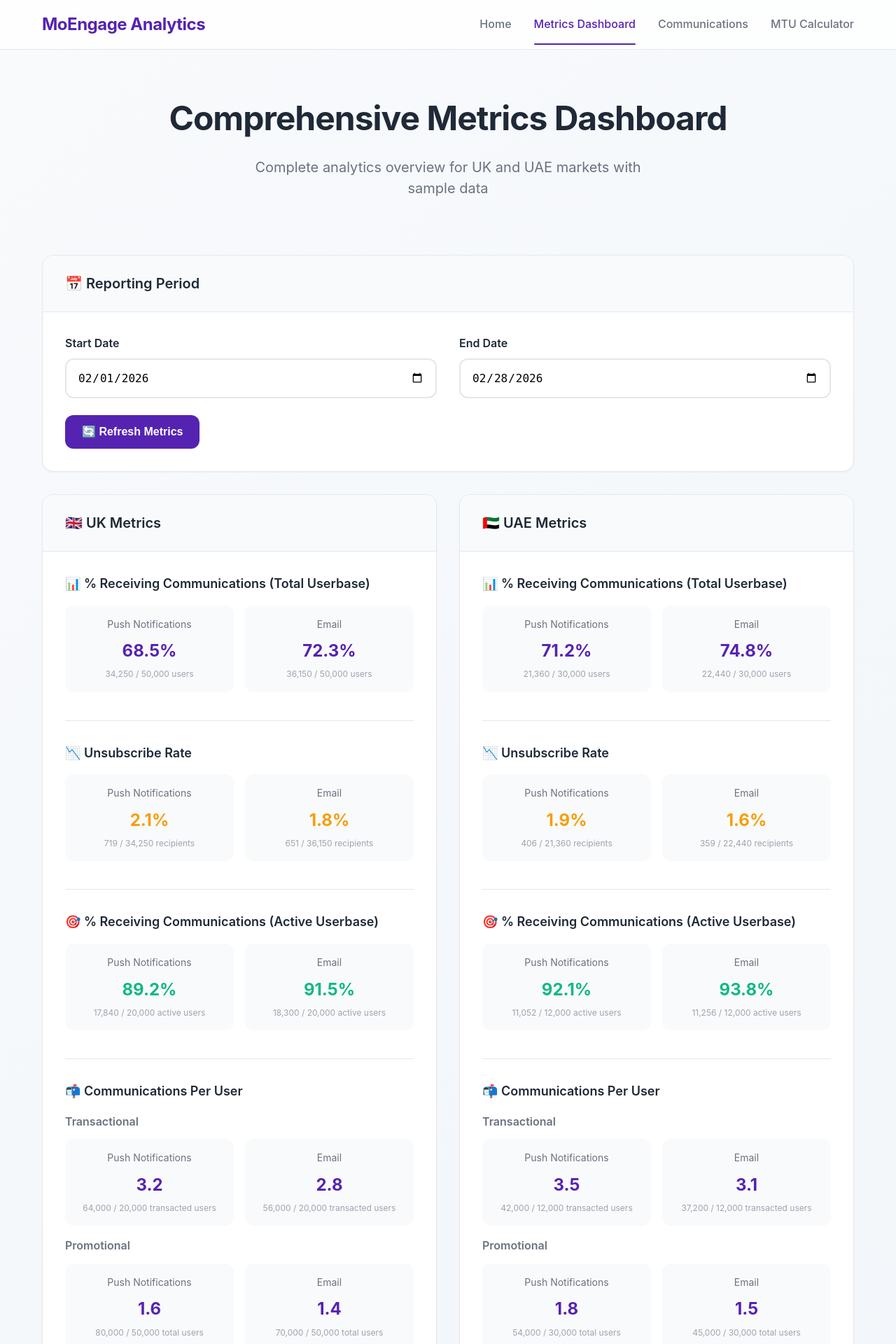
After one commit to AnuragAtAspora/mtu-automation-web, a Flask app: page /comprehensive-metrics in a window 1280 px wide. The commit adds this page. Shown: the top 1920 px of the page at 70% size. Run offline with Flask 3, Linux system fonts and the light colour scheme.

Commit message:
Add comprehensive metrics dashboard with sample data

```diff
--- a/app.py
+++ b/app.py
@@ -1054,6 +1054,11 @@ def calculate_mtu_form():
     """Show MTU calculation form"""
     return render_template('calculate_mtu.html')
 
+@app.route('/comprehensive-metrics')
+def comprehensive_metrics():
+    """Show comprehensive metrics dashboard with sample data"""
+    return render_template('comprehensive_metrics.html')
+
 @app.route('/calculate-mtu', methods=['POST'])
 def calculate_mtu():
     """Calculate MTU from segment counts"""
--- a/templates/base.html
+++ b/templates/base.html
@@ -396,6 +396,7 @@
                 <a href="{{ url_for('index') }}" class="logo">MoEngage Analytics</a>
                 <nav class="nav">
                     <a href="{{ url_for('index') }}" class="nav-link">Home</a>
+                    <a href="{{ url_for('comprehensive_metrics') }}" class="nav-link">Metrics Dashboard</a>
                     <a href="{{ url_for('comms_per_user_form') }}" class="nav-link">Communications</a>
                     <a href="{{ url_for('calculate_mtu_form') }}" class="nav-link">MTU Calculator</a>
                 </nav>
--- /dev/null
+++ b/templates/comprehensive_metrics.html
@@ -0,0 +1,459 @@
+{% extends "base.html" %}
+
+{% block title %}Comprehensive Metrics Dashboard{% endblock %}
+
+{% block content %}
+<div class="hero">
+    <h1>Comprehensive Metrics Dashboard</h1>
+    <p>Complete analytics overview for UK and UAE markets with sample data</p>
+</div>
+
+<!-- Date Range Selector -->
+<div class="card mb-4">
+    <div class="card-header">
+        <h2 class="card-title">📅 Reporting Period</h2>
+    </div>
+    <div class="card-body">
+        <form id="dateRangeForm" class="grid grid-2">
+            <div class="form-group">
+                <label class="form-label" for="start_date">Start Date</label>
+                <input type="date" id="start_date" name="start_date" class="form-control" value="2026-02-01">
+            </div>
+            <div class="form-group">
+                <label class="form-label" for="end_date">End Date</label>
+                <input type="date" id="end_date" name="end_date" class="form-control" value="2026-02-28">
+            </div>
+        </form>
+        <button onclick="refreshMetrics()" class="btn btn-primary">
+            🔄 Refresh Metrics
+        </button>
+    </div>
+</div>
+
+<!-- Metrics Grid -->
+<div class="grid grid-2">
+    <!-- UK Metrics -->
+    <div class="card">
+        <div class="card-header">
+            <h2 class="card-title">🇬🇧 UK Metrics</h2>
+        </div>
+        <div class="card-body">
+
+            <!-- 1. % receiving comms (total userbase) -->
+            <div class="metric-section">
+                <h3 class="metric-title">📊 % Receiving Communications (Total Userbase)</h3>
+                <div class="metric-grid">
+                    <div class="metric-item">
+                        <div class="metric-label">Push Notifications</div>
+                        <div class="metric-value" id="uk-pn-total-reach">68.5%</div>
+                        <div class="metric-detail">34,250 / 50,000 users</div>
+                    </div>
+                    <div class="metric-item">
+                        <div class="metric-label">Email</div>
+                        <div class="metric-value" id="uk-email-total-reach">72.3%</div>
+                        <div class="metric-detail">36,150 / 50,000 users</div>
+                    </div>
+                </div>
+            </div>
+
+            <!-- 2. Unsubscribe rate -->
+            <div class="metric-section">
+                <h3 class="metric-title">📉 Unsubscribe Rate</h3>
+                <div class="metric-grid">
+                    <div class="metric-item">
+                        <div class="metric-label">Push Notifications</div>
+                        <div class="metric-value warning" id="uk-pn-unsub">2.1%</div>
+                        <div class="metric-detail">719 / 34,250 recipients</div>
+                    </div>
+                    <div class="metric-item">
+                        <div class="metric-label">Email</div>
+                        <div class="metric-value warning" id="uk-email-unsub">1.8%</div>
+                        <div class="metric-detail">651 / 36,150 recipients</div>
+                    </div>
+                </div>
+            </div>
+
+            <!-- 3. % receiving comms (active userbase) -->
+            <div class="metric-section">
+                <h3 class="metric-title">🎯 % Receiving Communications (Active Userbase)</h3>
+                <div class="metric-grid">
+                    <div class="metric-item">
+                        <div class="metric-label">Push Notifications</div>
+                        <div class="metric-value success" id="uk-pn-active-reach">89.2%</div>
+                        <div class="metric-detail">17,840 / 20,000 active users</div>
+                    </div>
+                    <div class="metric-item">
+                        <div class="metric-label">Email</div>
+                        <div class="metric-value success" id="uk-email-active-reach">91.5%</div>
+                        <div class="metric-detail">18,300 / 20,000 active users</div>
+                    </div>
+                </div>
+            </div>
+
+            <!-- 4. No. of comms received per user -->
+            <div class="metric-section">
+                <h3 class="metric-title">📬 Communications Per User</h3>
+
+                <h4 class="metric-subtitle">Transactional</h4>
+                <div class="metric-grid">
+                    <div class="metric-item">
+                        <div class="metric-label">Push Notifications</div>
+                        <div class="metric-value" id="uk-pn-trans-per-user">3.2</div>
+                        <div class="metric-detail">64,000 / 20,000 transacted users</div>
+                    </div>
+                    <div class="metric-item">
+                        <div class="metric-label">Email</div>
+                        <div class="metric-value" id="uk-email-trans-per-user">2.8</div>
+                        <div class="metric-detail">56,000 / 20,000 transacted users</div>
+                    </div>
+                </div>
+
+                <h4 class="metric-subtitle">Promotional</h4>
+                <div class="metric-grid">
+                    <div class="metric-item">
+                        <div class="metric-label">Push Notifications</div>
+                        <div class="metric-value" id="uk-pn-promo-per-user">1.6</div>
+                        <div class="metric-detail">80,000 / 50,000 total users</div>
+                    </div>
+                    <div class="metric-item">
+                        <div class="metric-label">Email</div>
+                        <div class="metric-value" id="uk-email-promo-per-user">1.4</div>
+                        <div class="metric-detail">70,000 / 50,000 total users</div>
+                    </div>
+                </div>
+            </div>
+
+            <!-- 5. PN CTR -->
+            <div class="metric-section">
+                <h3 class="metric-title">📱 Push Notification CTR</h3>
+                <div class="metric-item">
+                    <div class="metric-value success" id="uk-pn-ctr">4.7%</div>
+                    <div class="metric-detail">6,768 clicks / 144,000 delivered</div>
+                </div>
+            </div>
+
+            <!-- 6. Email Open Rate -->
+            <div class="metric-section">
+                <h3 class="metric-title">📧 Email Open Rate</h3>
+                <div class="metric-item">
+                    <div class="metric-value success" id="uk-email-open">22.3%</div>
+                    <div class="metric-detail">28,098 opens / 126,000 delivered</div>
+                </div>
+            </div>
+
+        </div>
+    </div>
+
+    <!-- UAE Metrics -->
+    <div class="card">
+        <div class="card-header">
+            <h2 class="card-title">🇦🇪 UAE Metrics</h2>
+        </div>
+        <div class="card-body">
+
+            <!-- 1. % receiving comms (total userbase) -->
+            <div class="metric-section">
+                <h3 class="metric-title">📊 % Receiving Communications (Total Userbase)</h3>
+                <div class="metric-grid">
+                    <div class="metric-item">
+                        <div class="metric-label">Push Notifications</div>
+                        <div class="metric-value" id="uae-pn-total-reach">71.2%</div>
+                        <div class="metric-detail">21,360 / 30,000 users</div>
+                    </div>
+                    <div class="metric-item">
+                        <div class="metric-label">Email</div>
+                        <div class="metric-value" id="uae-email-total-reach">74.8%</div>
+                        <div class="metric-detail">22,440 / 30,000 users</div>
+                    </div>
+                </div>
+            </div>
+
+            <!-- 2. Unsubscribe rate -->
+            <div class="metric-section">
+                <h3 class="metric-title">📉 Unsubscribe Rate</h3>
+                <div class="metric-grid">
+                    <div class="metric-item">
+                        <div class="metric-label">Push Notifications</div>
+                        <div class="metric-value warning" id="uae-pn-unsub">1.9%</div>
+                        <div class="metric-detail">406 / 21,360 recipients</div>
+                    </div>
+                    <div class="metric-item">
+                        <div class="metric-label">Email</div>
+                        <div class="metric-value warning" id="uae-email-unsub">1.6%</div>
+                        <div class="metric-detail">359 / 22,440 recipients</div>
+                    </div>
+                </div>
+            </div>
+
+            <!-- 3. % receiving comms (active userbase) -->
+            <div class="metric-section">
+                <h3 class="metric-title">🎯 % Receiving Communications (Active Userbase)</h3>
+                <div class="metric-grid">
+                    <div class="metric-item">
+                        <div class="metric-label">Push Notifications</div>
+                        <div class="metric-value success" id="uae-pn-active-reach">92.1%</div>
+                        <div class="metric-detail">11,052 / 12,000 active users</div>
+                    </div>
+                    <div class="metric-item">
+                        <div class="metric-label">Email</div>
+                        <div class="metric-value success" id="uae-email-active-reach">93.8%</div>
+                        <div class="metric-detail">11,256 / 12,000 active users</div>
+                    </div>
+                </div>
+            </div>
+
+            <!-- 4. No. of comms received per user -->
+            <div class="metric-section">
+                <h3 class="metric-title">📬 Communications Per User</h3>
+
+                <h4 class="metric-subtitle">Transactional</h4>
+                <div class="metric-grid">
+                    <div class="metric-item">
+                        <div class="metric-label">Push Notifications</div>
+                        <div class="metric-value" id="uae-pn-trans-per-user">3.5</div>
+                        <div class="metric-detail">42,000 / 12,000 transacted users</div>
+                    </div>
+                    <div class="metric-item">
+                        <div class="metric-label">Email</div>
+                        <div class="metric-value" id="uae-email-trans-per-user">3.1</div>
+                        <div class="metric-detail">37,200 / 12,000 transacted users</div>
+                    </div>
+                </div>
+
+                <h4 class="metric-subtitle">Promotional</h4>
+                <div class="metric-grid">
+                    <div class="metric-item">
+                        <div class="metric-label">Push Notifications</div>
+                        <div class="metric-value" id="uae-pn-promo-per-user">1.8</div>
+                        <div class="metric-detail">54,000 / 30,000 total users</div>
+                    </div>
+                    <div class="metric-item">
+                        <div class="metric-label">Email</div>
+                        <div class="metric-value" id="uae-email-promo-per-user">1.5</div>
+                        <div class="metric-detail">45,000 / 30,000 total users</div>
+                    </div>
+                </div>
+            </div>
+
+            <!-- 5. PN CTR -->
+            <div class="metric-section">
+                <h3 class="metric-title">📱 Push Notification CTR</h3>
+                <div class="metric-item">
+                    <div class="metric-value success" id="uae-pn-ctr">5.2%</div>
+                    <div class="metric-detail">4,992 clicks / 96,000 delivered</div>
+                </div>
+            </div>
+
+            <!-- 6. Email Open Rate -->
+            <div class="metric-section">
+                <h3 class="metric-title">📧 Email Open Rate</h3>
+                <div class="metric-item">
+                    <div class="metric-value success" id="uae-email-open">24.1%</div>
+                    <div class="metric-detail">19,825 opens / 82,200 delivered</div>
+                </div>
+            </div>
+
+        </div>
+    </div>
+</div>
+
+<!-- Summary Cards -->
+<div class="grid grid-3 mt-5">
+    <div class="card">
+        <div class="card-header">
+            <h3 class="card-title">📈 Key Insights</h3>
+        </div>
+        <div class="card-body">
+            <ul style="list-style: none; padding: 0;">
+                <li class="mb-2">🎯 UAE has higher engagement rates</li>
+                <li class="mb-2">📧 Email performs better than push for opens</li>
+                <li class="mb-2">📱 Push has good CTR in both markets</li>
+                <li class="mb-2">🔄 Low unsubscribe rates overall</li>
+            </ul>
+        </div>
+    </div>
+
+    <div class="card">
+        <div class="card-header">
+            <h3 class="card-title">⚠️ Areas for Improvement</h3>
+        </div>
+        <div class="card-body">
+            <ul style="list-style: none; padding: 0;">
+                <li class="mb-2">📊 UK total reach could be higher</li>
+                <li class="mb-2">📉 Monitor unsubscribe trends</li>
+                <li class="mb-2">🎯 Optimize promotional frequency</li>
+                <li class="mb-2">📱 Test push notification timing</li>
+            </ul>
+        </div>
+    </div>
+
+    <div class="card">
+        <div class="card-header">
+            <h3 class="card-title">🎯 Recommendations</h3>
+        </div>
+        <div class="card-body">
+            <ul style="list-style: none; padding: 0;">
+                <li class="mb-2">🔄 A/B test subject lines</li>
+                <li class="mb-2">⏰ Optimize send times</li>
+                <li class="mb-2">🎨 Improve creative content</li>
+                <li class="mb-2">📊 Segment audiences better</li>
+            </ul>
+        </div>
+    </div>
+</div>
+
+<style>
+.metric-section {
+    margin-bottom: 32px;
+    padding-bottom: 24px;
+    border-bottom: 1px solid var(--border-color);
+}
+
+.metric-section:last-child {
+    border-bottom: none;
+    margin-bottom: 0;
+}
+
+.metric-title {
+    font-size: 18px;
+    font-weight: 600;
+    color: var(--text-primary);
+    margin-bottom: 16px;
+}
+
+.metric-subtitle {
+    font-size: 16px;
+    font-weight: 600;
+    color: var(--text-secondary);
+    margin: 16px 0 12px 0;
+}
+
+.metric-grid {
+    display: grid;
+    grid-template-columns: repeat(auto-fit, minmax(200px, 1fr));
+    gap: 16px;
+    margin-bottom: 16px;
+}
+
+.metric-item {
+    background: var(--gray-50);
+    padding: 16px;
+    border-radius: 12px;
+    text-align: center;
+}
+
+.metric-label {
+    font-size: 14px;
+    color: var(--text-secondary);
+    margin-bottom: 8px;
+}
+
+.metric-value {
+    font-size: 24px;
+    font-weight: 700;
+    color: var(--primary-color);
+    margin-bottom: 4px;
+}
+
+.metric-value.success {
+    color: var(--success-color);
+}
+
+.metric-value.warning {
+    color: var(--warning-color);
+}
+
+.metric-detail {
+    font-size: 12px;
+    color: var(--text-light);
+}
+
+@media (max-width: 768px) {
+    .metric-grid {
+        grid-template-columns: 1fr;
+    }
+
+    .metric-value {
+        font-size: 20px;
+    }
+}
+</style>
+
+<script>
+function refreshMetrics() {
+    // Simulate refreshing metrics with new random data
+    const startDate = document.getElementById('start_date').value;
+    const endDate = document.getElementById('end_date').value;
+
+    // Show loading state
+    const button = event.target;
+    const originalText = button.innerHTML;
+    button.innerHTML = '<span class="loading"></span> Refreshing...';
+    button.disabled = true;
+
+    // Simulate API call delay
+    setTimeout(() => {
+        // Generate new random sample data
+        updateMetricsWithRandomData();
+
+        // Reset button
+        button.innerHTML = originalText;
+        button.disabled = false;
+
+        // Show success message
+        showNotification('Metrics updated successfully!', 'success');
+    }, 2000);
+}
+
+function updateMetricsWithRandomData() {
+    // UK Metrics
+    document.getElementById('uk-pn-total-reach').textContent = (65 + Math.random() * 10).toFixed(1) + '%';
+    document.getElementById('uk-email-total-reach').textContent = (70 + Math.random() * 8).toFixed(1) + '%';
+    document.getElementById('uk-pn-unsub').textContent = (1.5 + Math.random() * 1).toFixed(1) + '%';
+    document.getElementById('uk-email-unsub').textContent = (1.2 + Math.random() * 1).toFixed(1) + '%';
+    document.getElementById('uk-pn-active-reach').textContent = (85 + Math.random() * 10).toFixed(1) + '%';
+    document.getElementById('uk-email-active-reach').textContent = (88 + Math.random() * 8).toFixed(1) + '%';
+    document.getElementById('uk-pn-trans-per-user').textContent = (2.8 + Math.random() * 0.8).toFixed(1);
+    document.getElementById('uk-email-trans-per-user').textContent = (2.5 + Math.random() * 0.6).toFixed(1);
+    document.getElementById('uk-pn-promo-per-user').textContent = (1.2 + Math.random() * 0.8).toFixed(1);
+    document.getElementById('uk-email-promo-per-user').textContent = (1.1 + Math.random() * 0.6).toFixed(1);
+    document.getElementById('uk-pn-ctr').textContent = (4 + Math.random() * 2).toFixed(1) + '%';
+    document.getElementById('uk-email-open').textContent = (20 + Math.random() * 8).toFixed(1) + '%';
+
+    // UAE Metrics
+    document.getElementById('uae-pn-total-reach').textContent = (68 + Math.random() * 8).toFixed(1) + '%';
+    document.getElementById('uae-email-total-reach').textContent = (72 + Math.random() * 6).toFixed(1) + '%';
+    document.getElementById('uae-pn-unsub').textContent = (1.3 + Math.random() * 1).toFixed(1) + '%';
+    document.getElementById('uae-email-unsub').textContent = (1.0 + Math.random() * 1).toFixed(1) + '%';
+    document.getElementById('uae-pn-active-reach').textContent = (88 + Math.random() * 8).toFixed(1) + '%';
+    document.getElementById('uae-email-active-reach').textContent = (90 + Math.random() * 6).toFixed(1) + '%';
+    document.getElementById('uae-pn-trans-per-user').textContent = (3.2 + Math.random() * 0.6).toFixed(1);
+    document.getElementById('uae-email-trans-per-user').textContent = (2.8 + Math.random() * 0.6).toFixed(1);
+    document.getElementById('uae-pn-promo-per-user').textContent = (1.5 + Math.random() * 0.6).toFixed(1);
+    document.getElementById('uae-email-promo-per-user').textContent = (1.2 + Math.random() * 0.6).toFixed(1);
+    document.getElementById('uae-pn-ctr').textContent = (4.5 + Math.random() * 2).toFixed(1) + '%';
+    document.getElementById('uae-email-open').textContent = (22 + Math.random() * 6).toFixed(1) + '%';
+}
+
+function showNotification(message, type) {
+    const notification = document.createElement('div');
+    notification.className = `alert alert-${type}`;
+    notification.textContent = message;
+    notification.style.position = 'fixed';
+    notification.style.top = '20px';
+    notification.style.right = '20px';
+    notification.style.zIndex = '1000';
+    notification.style.minWidth = '300px';
+
+    document.body.appendChild(notification);
+
+    setTimeout(() => {
+        notification.remove();
+    }, 3000);
+}
+
+// Auto-refresh every 5 minutes (optional)
+// setInterval(refreshMetrics, 300000);
+</script>
+
+{% endblock %}
```
Also changed, not shown: templates/index.html (+16 -1 lines).
